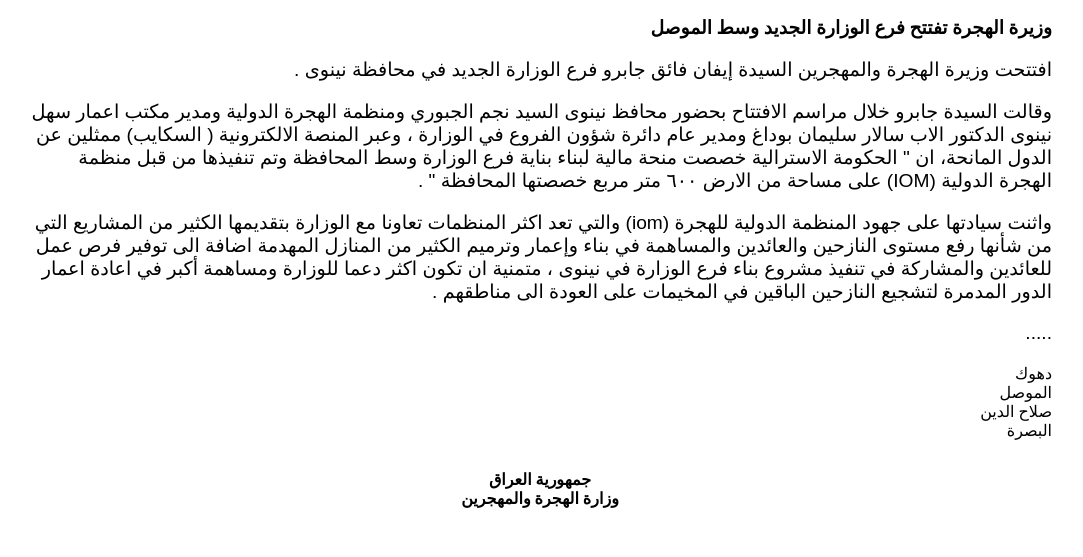
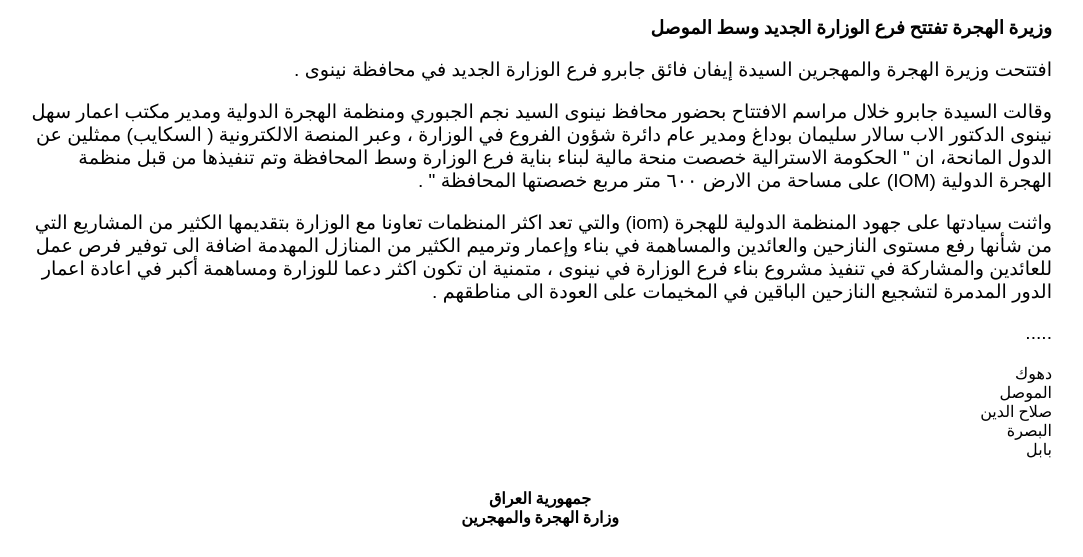
Before and after one commit to sahibammar/momd, a plain HTML site: page html&css/momd_project/index.html in a window 1280 px wide. Shown: the part 316-873 px from the top of the page, without its empty margins (160-1243 px from the left). Drawn offline with Linux system fonts and the light colour scheme.

Commit message:
اضاقة فرع بابل

```diff
--- a/html&css/momd_project/index.html
+++ b/html&css/momd_project/index.html
@@ -36,6 +36,7 @@
     <li>الموصل</li>
     <li>صلاح الدين </li>
     <li>البصرة</li>
+    <li>بابل</li>
 </ul>
 
 <footer>
```
